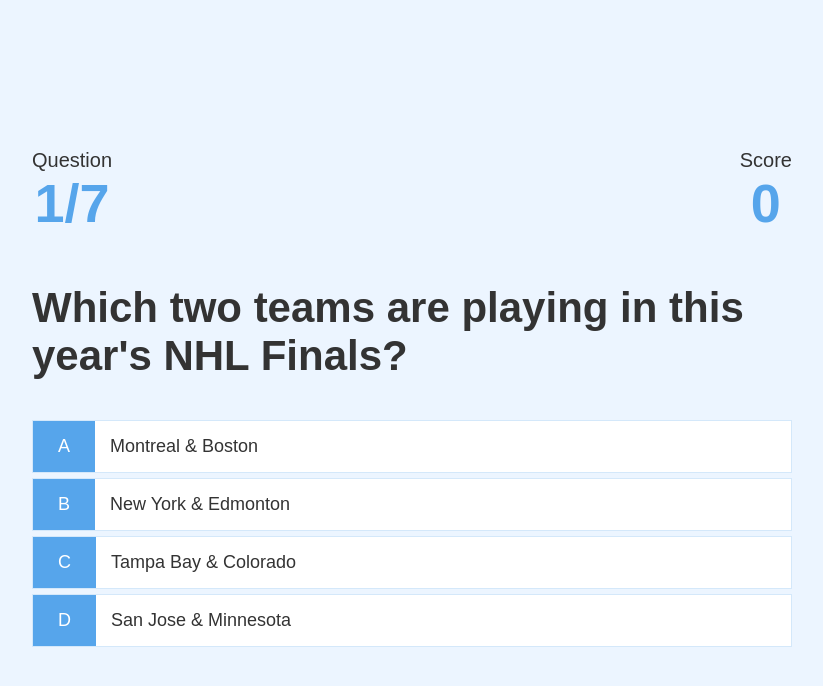
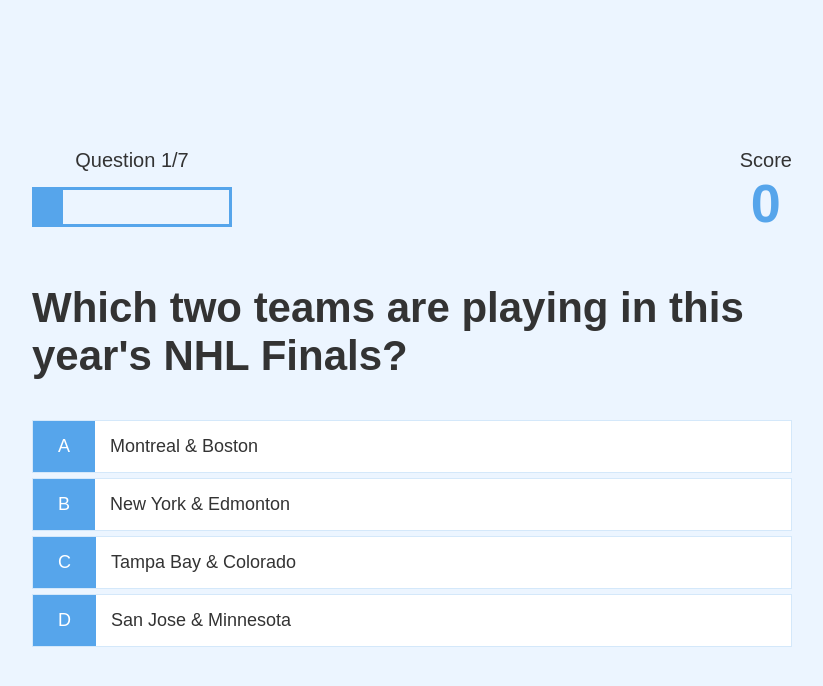
Before and after one commit to Register-Grant/Challenge-4-Javascript-Quiz, a plain HTML site: page game.html in a window 1280 px wide. Shown: the whole page, without its empty margins (228-1051 px from the left). Drawn offline with Linux system fonts and the light colour scheme.

Commit message:
added a progress bar in js and css and html

```diff
--- a/game.css
+++ b/game.css
@@ -48,3 +48,16 @@
 .hud-main-text {
     text-align: center;
 }
+
+#progressBar {
+    width: 20rem;
+    height: 4rem;
+    border: 0.3rem solid #56a5eb;
+    margin-top: 1.5rem;
+}
+
+#progressBarFull {
+    height: 3.4rem;
+    background-color: #56a5eb;
+    width: 0%;
+}
--- a/game.html
+++ b/game.html
@@ -13,11 +13,12 @@
         <div id="game" class="justify-center flex-column">
             <div id="hud">
                 <div id="hud-item">
-                    <p class="hud-prefix">
+                    <p id="progressText" class="hud-prefix">
                         Question
                     </p>
-                    <h1 class="hud-main-text" id="questionCounter">
-                    </h1>
+                    <div id="progressBar">
+                        <div id="progressBarFull"></div>
+                    </div>
                 </div>
                 <div id="hud-item">
                     <p class="hud-prefix">
--- a/game.js
+++ b/game.js
@@ -1,7 +1,8 @@
 const question = document.getElementById("question");
 const choices = Array.from(document.getElementsByClassName("choice-text"));
-const questionCounterText = document.getElementById("questionCounter");
+const progressText = document.getElementById("progressText");
 const scoreText = document. getElementById("score");
+const progressBarFull = document.getElementById("progressBarFull");
 
 let currentQuestion = {};
 let acceptingAnswers = true;
@@ -85,7 +86,11 @@ getNewQuestion = () => {
         return window.location.assign("/end.html");
     }
     questionCounter++;
-    questionCounterText.innerText = `${questionCounter}/${MAX_QUESTIONS}`;
+    progressText.innerText = `Question ${questionCounter}/${MAX_QUESTIONS}`;
+
+    //Update the progress bar
+    progressBarFull.style.width = `${(questionCounter / MAX_QUESTIONS) * 100}%`;
+
     const questionIndex = Math.floor(Math.random() * availableQuestions.length);
     currentQuestion = availableQuestions[questionIndex];
     question.innerText = currentQuestion.question;
```
